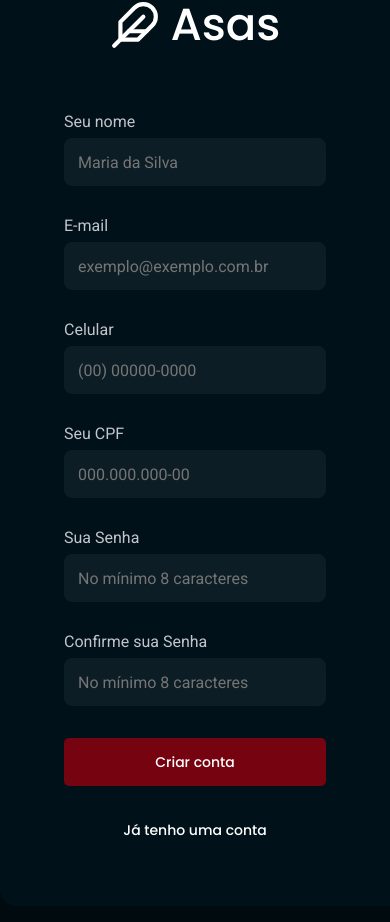
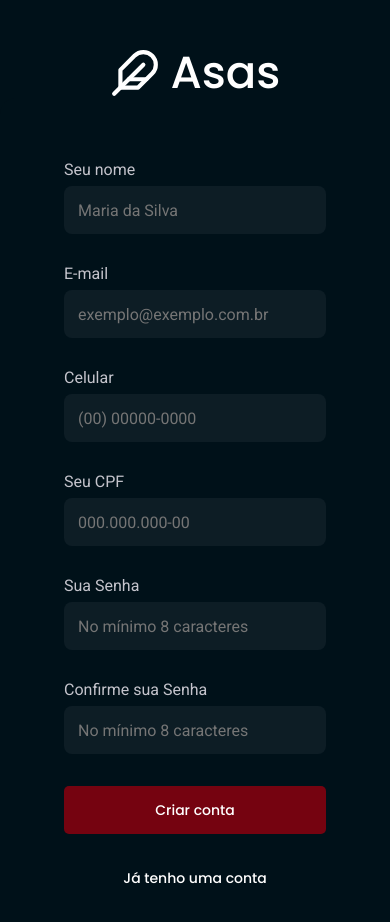
Before and after one commit to Davi-Ksk/Asas-Frontend, a React (Vite) app: page /register in a window 390 px wide. Shown: the top 922 px of the page. Built offline with nearby package versions, Linux system fonts and the light colour scheme.

Commit message:
Ajusted mobile responsiveness

```diff
--- a/src/components/Button/styles.js
+++ b/src/components/Button/styles.js
@@ -6,7 +6,6 @@ export const Container = styled.button`
 
 
     height: 4.8rem;
-    border: 0;
     padding: 1.2rem 1.6rem;
     border-radius: 5px;
     border: none;
--- a/src/pages/SignUp/index.jsx
+++ b/src/pages/SignUp/index.jsx
@@ -107,7 +107,7 @@ export function SignUp() {
 
 
                 <Button
-                    id="button"
+                    className="button"
                     title="Criar conta"
                     // onClick={handleSignIn}
                 />
--- a/src/pages/SignUp/styles.js
+++ b/src/pages/SignUp/styles.js
@@ -5,6 +5,7 @@ export const Container = styled.div`
     display: flex;
     align-items: center;
     flex-direction: column;
+    padding-top: 4.8rem;
 
     background-color: ${({ theme }) => theme.COLORS.DARK_700};
 
@@ -12,23 +13,17 @@ export const Container = styled.div`
         margin: 0 auto 0;
     }
 
-    > #button-text {
-        margin-top: 3.2rem;
-    }
-
     @media (min-width: 768px) {
         flex-direction: row;
         justify-content: space-between;
-
+        padding-top: 0;
         background-color: ${({ theme }) => theme.COLORS.DARK_400};
 
         > #logo {
             margin-top: -5.8rem;
+            paddign 2rem;
         }
 
-        > #button {
-            margin-top: 20rem;
-        }
 
     }
 
```
